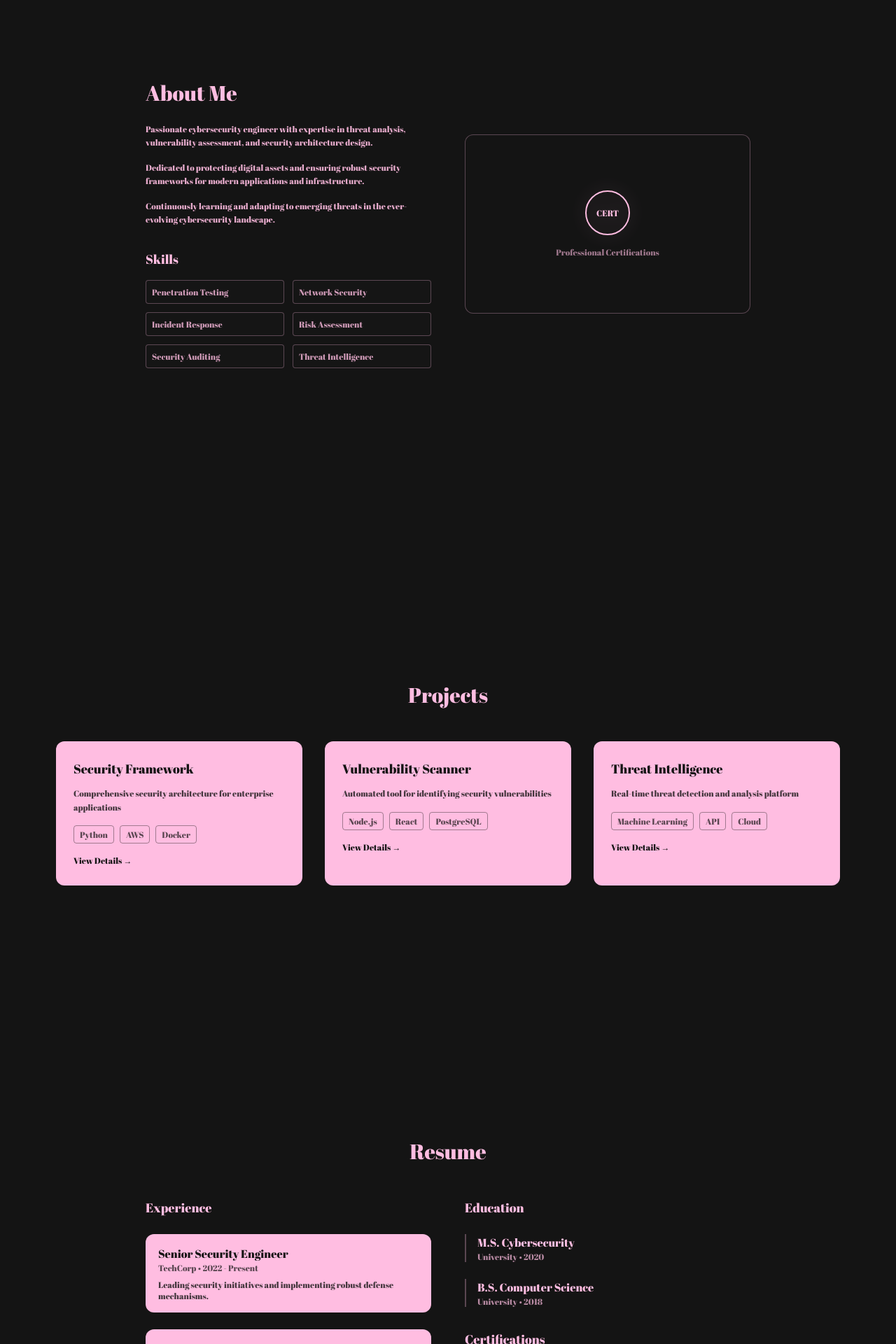
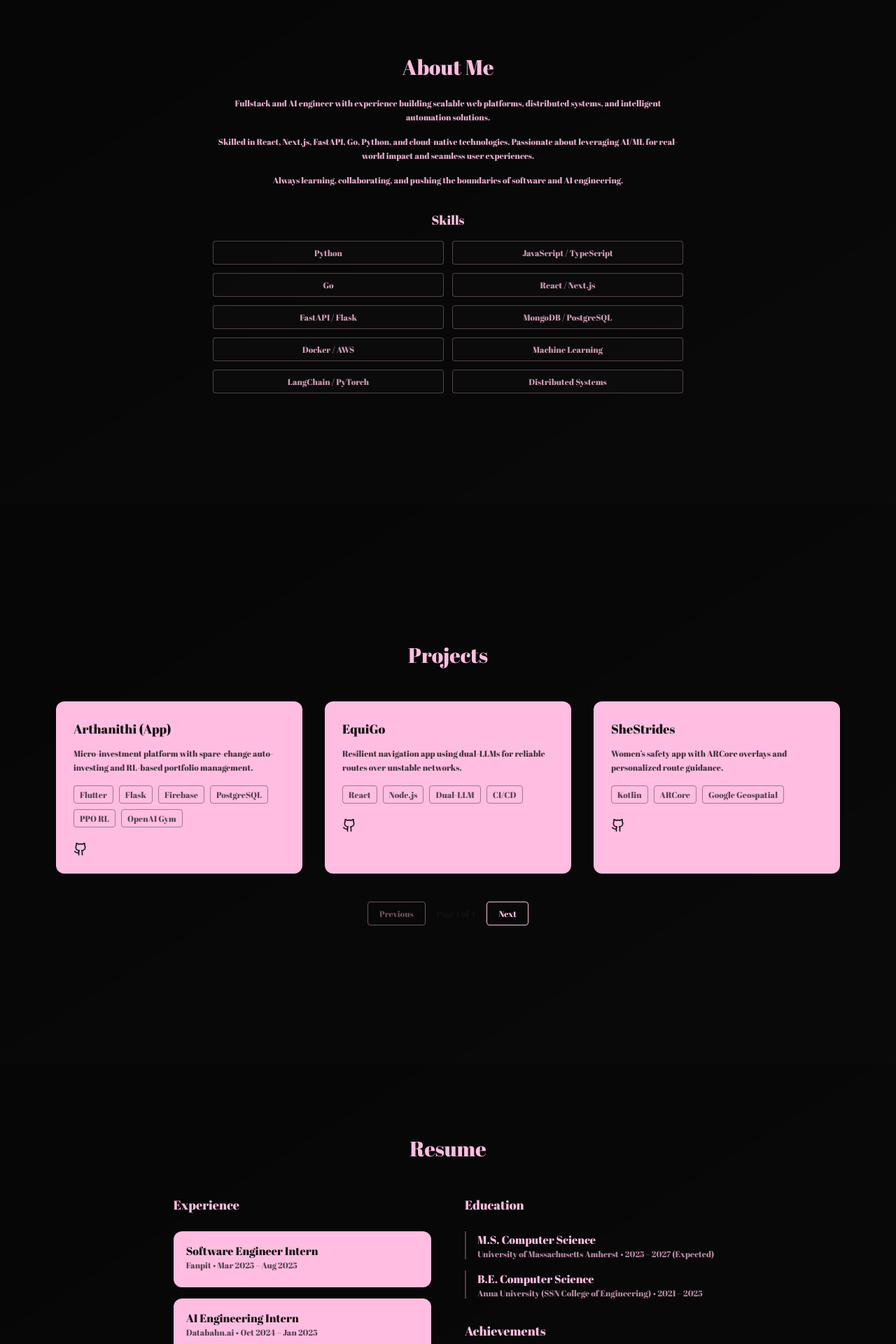
Before and after one commit to a-bhavana04/bhavana-portfolio-website, a React (Vite) app: page / in a window 1280 px wide. Shown: the part 880-2800 px from the top of the page at 70% size. Built offline with nearby package versions, Linux system fonts and the light colour scheme.

Commit message:
Initial commit

```diff
--- a/src/components/AboutSection.tsx
+++ b/src/components/AboutSection.tsx
@@ -1,39 +1,38 @@
 const AboutSection = () => {
   return (
     <section id="about" className="min-h-screen flex items-center py-20 relative">
+        <div className="absolute inset-0 bg-gradient-to-br from-black/70 via-black/60 to-black/50 z-0"></div>
         <div className="max-w-4xl mx-auto px-4 z-10">
-        <div className="grid md:grid-cols-2 gap-12 items-center">
-          {/* Text Content */}
-          <div>
+        <div className="flex flex-col items-center justify-center text-center mx-auto max-w-2xl">
           <h2 className="font-broadway text-2xl md:text-3xl text-primary mb-6">
             About Me
           </h2>
           <div className="space-y-4 text-foreground/90">
             <p className="font-broadway text-xs leading-relaxed">
-                Passionate cybersecurity engineer with expertise in threat analysis,
-                vulnerability assessment, and security architecture design.
+              Fullstack and AI engineer with experience building scalable web platforms, distributed systems, and intelligent automation solutions.
             </p>
             <p className="font-broadway text-xs leading-relaxed">
-                Dedicated to protecting digital assets and ensuring robust security
-                frameworks for modern applications and infrastructure.
+              Skilled in React, Next.js, FastAPI, Go, Python, and cloud-native technologies. Passionate about leveraging AI/ML for real-world impact and seamless user experiences.
             </p>
             <p className="font-broadway text-xs leading-relaxed">
-                Continuously learning and adapting to emerging threats in the
-                ever-evolving cybersecurity landscape.
+              Always learning, collaborating, and pushing the boundaries of software and AI engineering.
             </p>
           </div>
-
           {/* Skills */}
-            <div className="mt-8">
+          <div className="mt-8 w-full">
             <h3 className="font-broadway text-lg text-primary mb-4">Skills</h3>
-              <div className="grid grid-cols-2 gap-3">
+            <div className="grid grid-cols-2 gap-3 justify-center">
               {[
-                  'Penetration Testing',
-                  'Network Security',
-                  'Incident Response',
-                  'Risk Assessment',
-                  'Security Auditing',
-                  'Threat Intelligence'
+                'Python',
+                'JavaScript / TypeScript',
+                'Go',
+                'React / Next.js',
+                'FastAPI / Flask',
+                'MongoDB / PostgreSQL',
+                'Docker / AWS',
+                'Machine Learning',
+                'LangChain / PyTorch',
+                'Distributed Systems'
               ].map((skill, index) => (
                 <div
                   key={skill}
@@ -46,21 +45,6 @@ const AboutSection = () => {
             </div>
           </div>
         </div>
-
-          {/* Visual Element */}
-          <div className="relative">
-            <div className="w-full h-64 border border-primary/30 rounded-lg bg-secondary/5 flex items-center justify-center">
-              <div className="text-center">
-                <div className="w-16 h-16 mx-auto mb-4 border-2 border-primary rounded-full flex items-center justify-center animate-glow-pulse">
-                  <span className="font-broadway text-xs text-primary">CERT</span>
-                </div>
-                <p className="font-broadway text-xs text-foreground/60">
-                  Professional Certifications
-                </p>
-              </div>
-            </div>
-          </div>
-        </div>
       </div>
     </section>
   );
--- a/src/components/ContactSection.tsx
+++ b/src/components/ContactSection.tsx
@@ -2,15 +2,16 @@ import { Mail, Github, Linkedin, Phone } from 'lucide-react';
 
 const ContactSection = () => {
   const contactMethods = [
-    { icon: Mail, label: 'Email', value: 'contact@example.com', href: 'mailto:contact@example.com' },
-    { icon: Phone, label: 'Phone', value: '+1 (555) 123-4567', href: 'tel:+15551234567' },
-    { icon: Github, label: 'GitHub', value: 'github.com/username', href: 'https://github.com/username' },
-    { icon: Linkedin, label: 'LinkedIn', value: 'linkedin.com/in/username', href: 'https://linkedin.com/in/username' },
+    { icon: Mail, label: 'Email', value: 'banand@umass.edu', href: 'mailto:banand@umass.edu' },
+    { icon: Phone, label: 'Phone', value: '+1 (646) 208-3708', href: 'tel:+16462083708' },
+    { icon: Github, label: 'GitHub', value: 'github.com/a-bhavana04', href: 'https://github.com/a-bhavana04' },
+    { icon: Linkedin, label: 'LinkedIn', value: 'linkedin.com/in/abhavana', href: 'https://linkedin.com/in/abhavana' },
   ];
 
   return (
     <section id="contact" className="min-h-screen flex items-center py-20 relative">
-      <div className="max-w-4xl mx-auto px-4 z-10">
+        <div className="absolute inset-0 bg-gradient-to-br from-black/70 via-black/60 to-black/50 z-0"></div>
+        <div className="max-w-4xl mx-auto px-4 z-10">
         <h2 className="font-broadway text-2xl md:text-3xl text-primary text-center mb-12">
           Contact
         </h2>
@@ -19,8 +20,7 @@ const ContactSection = () => {
           {/* Contact Info */}
           <div>
             <p className="font-broadway text-sm text-foreground/90 mb-8 leading-relaxed">
-              Ready to collaborate on cybersecurity projects or discuss security solutions?
-              Let's connect and build a more secure digital world together.
+              Feel free to reach out for collaborations or opportunities.
             </p>
 
             <div className="space-y-4">
--- a/src/components/HeroSection.tsx
+++ b/src/components/HeroSection.tsx
@@ -1,26 +1,34 @@
 const HeroSection = () => {
   return (
     <section className="min-h-screen flex items-center justify-center relative overflow-hidden">
-      <div className="text-center z-10 max-w-4xl mx-auto px-4">
-        {/* Profile Image Placeholder */}
+      {/* <div className="absolute inset-0 bg-gradient-to-br from-black/70 via-black/60 to-black/50 z-10"></div> */}
+      <div className="text-center z-20 max-w-4xl mx-auto px-4">
+
+
+        {/* Profile Image */}
         <div className="mb-8 animate-float">
-          <div className="w-32 h-32 mx-auto rounded-full border-2 border-primary bg-secondary/20 flex items-center justify-center">
-            <span className="font-broadway text-2xl text-primary">IMG</span>
-          </div>
+          <img
+            src="/profile.jpg"
+            alt="Bhavana Anand profile"
+            className="w-32 h-32 mx-auto rounded-full border-2 border-primary object-cover bg-secondary/20"
+            style={{ objectPosition: 'center' }}
+          />
         </div>
 
-        {/* Main Heading */}
-        <h1 className="font-broadway text-4xl md:text-6xl lg:text-7xl text-primary mb-6 animate-glow-pulse">
-          cyber
-          <br />
-          security
-          <br />
-          engineer
+
+        {/* Main Heading: Name */}
+        <h1 className="font-broadway text-4xl md:text-6xl lg:text-7xl text-primary mb-3 animate-glow-pulse">
+          Bhavana Anand
         </h1>
 
-        {/* Subtitle */}
+        {/* Subtitle: Role */}
+        <p className="font-broadway text-base md:text-lg text-primary/80 mb-5" style={{ letterSpacing: '0.05em' }}>
+          Fullstack and AI Engineering
+        </p>
+
+        {/* Tagline */}
         <p className="font-broadway text-sm md:text-base text-foreground/80 max-w-2xl mx-auto leading-relaxed">
-          Crafting secure digital experiences through innovative cybersecurity solutions
+          Building intelligent, scalable, and secure digital solutions at the intersection of software engineering and AI.
         </p>
 
         {/* CTA Button */}
--- a/src/components/ProjectsSection.tsx
+++ b/src/components/ProjectsSection.tsx
@@ -1,31 +1,89 @@
+
+import React, { useState } from "react";
+import { Github } from 'lucide-react';
+
 const ProjectsSection = () => {
   const projects = [
     {
-      title: "Security Framework",
-      description: "Comprehensive security architecture for enterprise applications",
-      tech: ["Python", "AWS", "Docker"]
+      title: "Arthanithi (App)",
+      description: "Micro-investment platform with spare-change auto-investing and RL-based portfolio management.",
+      tech: ["Flutter", "Flask", "Firebase", "PostgreSQL", "PPO RL", "OpenAI Gym"],
+      link: "https://github.com/a-bhavana04/arthanithi-app"
     },
     {
-      title: "Vulnerability Scanner",
-      description: "Automated tool for identifying security vulnerabilities",
-      tech: ["Node.js", "React", "PostgreSQL"]
+      title: "EquiGo",
+      description: "Resilient navigation app using dual-LLMs for reliable routes over unstable networks.",
+      tech: ["React", "Node.js", "Dual-LLM", "CI/CD"],
+      link: "https://github.com/a-bhavana04/EquiGo"
     },
     {
-      title: "Threat Intelligence",
-      description: "Real-time threat detection and analysis platform",
-      tech: ["Machine Learning", "API", "Cloud"]
-    }
+      title: "SheStrides",
+      description: "Women’s safety app with ARCore overlays and personalized route guidance.",
+      tech: ["Kotlin", "ARCore", "Google Geospatial"],
+      link: "https://github.com/a-bhavana04/SheStrides-TeamAda-sDescendants"
+    },
+    {
+      title: "DigiWe",
+      description: "Speech-driven assistive app for new tech users and elderly, with edge computing and Whisper AI.",
+      tech: ["Kotlin", "Whisper AI", "Edge Computing"],
+      link: "https://github.com/a-bhavana04"
+    },
+    {
+      title: "EasyLexi",
+      description: "Assistive reading tool for dyslexic users with OCR, speech-to-text, and correction overlays.",
+      tech: ["Python", "Flask", "OCR", "Speech-to-Text"],
+      link: "https://github.com/a-bhavana04/EasyLexi-Decoding-Difficulties-for-Dyslexics-flask-"
+    },
+    {
+      title: "AlgoJudge",
+      description: "AI-powered coding judge with sandboxed execution, optimization feedback, and complexity analysis.",
+      tech: ["Next.js", "FastAPI", "Docker", "PostgreSQL", "AWS", "Phi-4 LLM"],
+      link: "https://github.com/a-bhavana04/AlgoJudge"
+    },
+    {
+      title: "RaftStream",
+      description: "Distributed video processing platform with RAFT consensus and failover recovery.",
+      tech: ["Go", "React", "FastAPI", "RAFT", "RabbitMQ", "MinIO", "Docker"],
+      link: "https://github.com/a-bhavana04/distributed-video-platform"
+    },
+    {
+      title: "DermaMVQA",
+      description: "Multimodal QA for dermatology combining Graph-RAG, CLIP, BioBERT, and medical knowledge graphs.",
+      tech: ["Python", "PyTorch", "LangChain", "LLaMA-7B", "PyVis"],
+      link: "https://github.com/a-bhavana04/DermaMVQA"
+    },
+    {
+      title: "Arthanithi (Dashboard)",
+      description: "Financial analytics dashboard with ETF/stock drift detection, RL-based rebalancing, and sentiment overlays.",
+      tech: ["Python", "Flask", "PostgreSQL", "NLTK"],
+      link: "https://github.com/a-bhavana04"
+    },
+    {
+      title: "ArXiv Research Clustering & Recommender",
+      description: "Processed 8K+ arXiv abstracts with TF-IDF, PCA, and clustering to build a semantic recommender.",
+      tech: ["Python", "Scikit-learn", "NumPy", "Matplotlib", "Seaborn"],
+      link: "https://github.com/a-bhavana04/ArxivClustering"
+    },
   ];
+
+  const PROJECTS_PER_PAGE = 3;
+  const [page, setPage] = useState(0);
+  const pageCount = Math.ceil(projects.length / PROJECTS_PER_PAGE);
+  const paginatedProjects = projects.slice(
+    page * PROJECTS_PER_PAGE,
+    page * PROJECTS_PER_PAGE + PROJECTS_PER_PAGE
+  );
 
   return (
     <section id="projects" className="min-h-screen flex items-center py-20 relative">
+      <div className="absolute inset-0 bg-gradient-to-br from-black/70 via-black/60 to-black/50 z-0"></div>
       <div className="max-w-6xl mx-auto px-4 z-10">
         <h2 className="font-broadway text-2xl md:text-3xl text-primary text-center mb-12">
           Projects
         </h2>
 
         <div className="grid md:grid-cols-3 gap-8">
-          {projects.map((project, index) => (
+          {paginatedProjects.map((project, index) => (
             <div
               key={project.title}
               className="border border-primary/30 rounded-lg p-6 bg-primary text-primary-foreground hover:bg-primary/90 transition-all duration-300 group"
@@ -47,12 +105,43 @@ const ProjectsSection = () => {
                   </span>
                 ))}
               </div>
-              <button className="font-broadway text-xs mt-4 text-primary-foreground hover:text-primary-foreground/80 transition-colors">
-                View Details →
-              </button>
+              {project.link && (
+                <a
+                  href={project.link}
+                  target="_blank"
+                  rel="noopener noreferrer"
+                  className="mt-4 inline-block text-primary-foreground hover:text-primary-foreground/80 transition-colors"
+                  aria-label="GitHub Repository"
+                >
+                  <Github size={20} className="inline align-middle" />
+                </a>
+              )}
             </div>
           ))}
         </div>
+
+        {/* Pagination Controls */}
+        {pageCount > 1 && (
+          <div className="flex justify-center mt-10 gap-4">
+            <button
+              className="font-broadway text-xs px-4 py-2 border border-primary rounded text-primary bg-transparent hover:bg-primary hover:text-background transition-all duration-300 disabled:opacity-40"
+              onClick={() => setPage((p) => Math.max(0, p - 1))}
+              disabled={page === 0}
+            >
+              Previous
+            </button>
+            <span className="font-broadway text-xs text-primary-foreground/80 self-center">
+              Page {page + 1} of {pageCount}
+            </span>
+            <button
+              className="font-broadway text-xs px-4 py-2 border border-primary rounded text-primary bg-transparent hover:bg-primary hover:text-background transition-all duration-300 disabled:opacity-40"
+              onClick={() => setPage((p) => Math.min(pageCount - 1, p + 1))}
+              disabled={page === pageCount - 1}
+            >
+              Next
+            </button>
+          </div>
+        )}
       </div>
     </section>
   );
--- a/src/components/ResumeSection.tsx
+++ b/src/components/ResumeSection.tsx
@@ -1,62 +1,72 @@
 const ResumeSection = () => {
   return (
     <section id="resume" className="min-h-screen flex items-center py-20 relative">
+      <div className="absolute inset-0 bg-gradient-to-br from-black/70 via-black/60 to-black/50 z-0"></div>
       <div className="max-w-4xl mx-auto px-4 z-10">
+
         <h2 className="font-broadway text-2xl md:text-3xl text-primary text-center mb-12">
           Resume
         </h2>
+
 
         <div className="grid md:grid-cols-2 gap-12">
           {/* Experience */}
           <div>
             <h3 className="font-broadway text-lg text-primary mb-6">Experience</h3>
-            <div className="space-y-6">
+            <div className="space-y-4">
               <div className="border-l-2 border-primary/30 pl-4 p-4 bg-primary text-primary-foreground rounded-lg">
-                <h4 className="font-broadway text-base text-primary-foreground">Senior Security Engineer</h4>
-                <p className="font-broadway text-xs text-primary-foreground/70 mb-2">TechCorp • 2022 - Present</p>
-                <p className="font-broadway text-xs text-primary-foreground/80">
-                  Leading security initiatives and implementing robust defense mechanisms.
-                </p>
+                <h4 className="font-broadway text-base text-primary-foreground">Software Engineer Intern</h4>
+                <p className="font-broadway text-xs text-primary-foreground/70 mb-2">Fanpit • Mar 2025 – Aug 2025</p>
               </div>
               <div className="border-l-2 border-primary/30 pl-4 p-4 bg-primary text-primary-foreground rounded-lg">
-                <h4 className="font-broadway text-base text-primary-foreground">Security Analyst</h4>
-                <p className="font-broadway text-xs text-primary-foreground/70 mb-2">SecureNet • 2020 - 2022</p>
-                <p className="font-broadway text-xs text-primary-foreground/80">
-                  Conducted vulnerability assessments and incident response activities.
-                </p>
+                <h4 className="font-broadway text-base text-primary-foreground">AI Engineering Intern</h4>
+                <p className="font-broadway text-xs text-primary-foreground/70 mb-2">Databahn.ai • Oct 2024 – Jan 2025</p>
+              </div>
+              <div className="border-l-2 border-primary/30 pl-4 p-4 bg-primary text-primary-foreground rounded-lg">
+                <h4 className="font-broadway text-base text-primary-foreground">Machine Learning Developer Intern</h4>
+                <p className="font-broadway text-xs text-primary-foreground/70 mb-2">Carnegie Mellon University (S3D Dept.) • Jun 2024 – Jul 2024</p>
+              </div>
+              <div className="border-l-2 border-primary/30 pl-4 p-4 bg-primary text-primary-foreground rounded-lg">
+                <h4 className="font-broadway text-base text-primary-foreground">AI Research Intern</h4>
+                <p className="font-broadway text-xs text-primary-foreground/70 mb-2">Indian Institute of Science • Jun 2023 – Aug 2023</p>
               </div>
             </div>
           </div>
 
-          {/* Education & Certifications */}
+          {/* Education & Achievements */}
           <div>
             <h3 className="font-broadway text-lg text-primary mb-6">Education</h3>
-            <div className="space-y-6">
+            <div className="space-y-4">
               <div className="border-l-2 border-primary/30 pl-4">
-                <h4 className="font-broadway text-base text-foreground">M.S. Cybersecurity</h4>
-                <p className="font-broadway text-xs text-foreground/70 mb-2">University • 2020</p>
+                <h4 className="font-broadway text-base text-foreground">M.S. Computer Science</h4>
+                <p className="font-broadway text-xs text-foreground/70 mb-2">University of Massachusetts Amherst • 2025 – 2027 (Expected)</p>
               </div>
               <div className="border-l-2 border-primary/30 pl-4">
-                <h4 className="font-broadway text-base text-foreground">B.S. Computer Science</h4>
-                <p className="font-broadway text-xs text-foreground/70 mb-2">University • 2018</p>
+                <h4 className="font-broadway text-base text-foreground">B.E. Computer Science</h4>
+                <p className="font-broadway text-xs text-foreground/70 mb-2">Anna University (SSN College of Engineering) • 2021 – 2025</p>
               </div>
             </div>
 
-            <h3 className="font-broadway text-lg text-primary mb-6 mt-8">Certifications</h3>
+            <h3 className="font-broadway text-lg text-primary mb-6 mt-8">Achievements</h3>
             <div className="space-y-3">
-              {['CISSP', 'CEH', 'Security+', 'CISM'].map((cert) => (
-                <div key={cert} className="font-broadway text-xs p-2 border border-primary/30 rounded bg-secondary/10 text-foreground/80">
-                  {cert}
-                </div>
-              ))}
+              <div className="font-broadway text-xs p-2 border border-primary/30 rounded bg-secondary/10 text-foreground/80">
+                Generation Google Scholar (APAC 2024)
+              </div>
+              <div className="font-broadway text-xs p-2 border border-primary/30 rounded bg-secondary/10 text-foreground/80">
+                Grace Hopper Celebration India Inclusion Scholar
+              </div>
             </div>
           </div>
         </div>
-
         <div className="text-center mt-12">
-          <button className="font-broadway text-xs px-6 py-3 border border-primary bg-transparent text-primary hover:bg-primary hover:text-background transition-all duration-300 rounded-lg">
+          <a
+            href="https://drive.google.com/file/d/1kIzJmHVxpoKvhZS5Katmj8QpNJsabYjO/view?usp=sharing"
+            target="_blank"
+            rel="noopener noreferrer"
+            className="font-broadway text-xs px-6 py-3 border border-primary bg-transparent text-primary hover:bg-primary hover:text-background transition-all duration-300 rounded-lg inline-block"
+          >
             Download PDF
-          </button>
+          </a>
         </div>
       </div>
     </section>
--- a/src/pages/Index.tsx
+++ b/src/pages/Index.tsx
@@ -9,13 +9,8 @@ import ContactSection from '@/components/ContactSection';
 const Index = () => {
   return (
     <div className="relative bg-background text-foreground font-broadway overflow-x-hidden">
-      {/* Animated Cyberpunk Grid Background */}
       <CyberGrid />
-
-      {/* Navigation */}
       <Navigation />
-
-      {/* Main Content */}
       <main className="relative z-10">
         <HeroSection />
         <AboutSection />
@@ -28,7 +23,7 @@ const Index = () => {
       <footer className="relative z-10 border-t border-primary/20 py-8">
         <div className="max-w-7xl mx-auto px-4 text-center">
           <p className="font-broadway text-xs text-foreground/60">
-            © 2024 Cybersecurity Portfolio. Secured by design.
+            © 2025 .
           </p>
         </div>
       </footer>
```
Also changed, not shown: src/index.css (+2 -8 lines), public/profile.jpg (added). Lines whose indentation alone changed are shown as unchanged.
